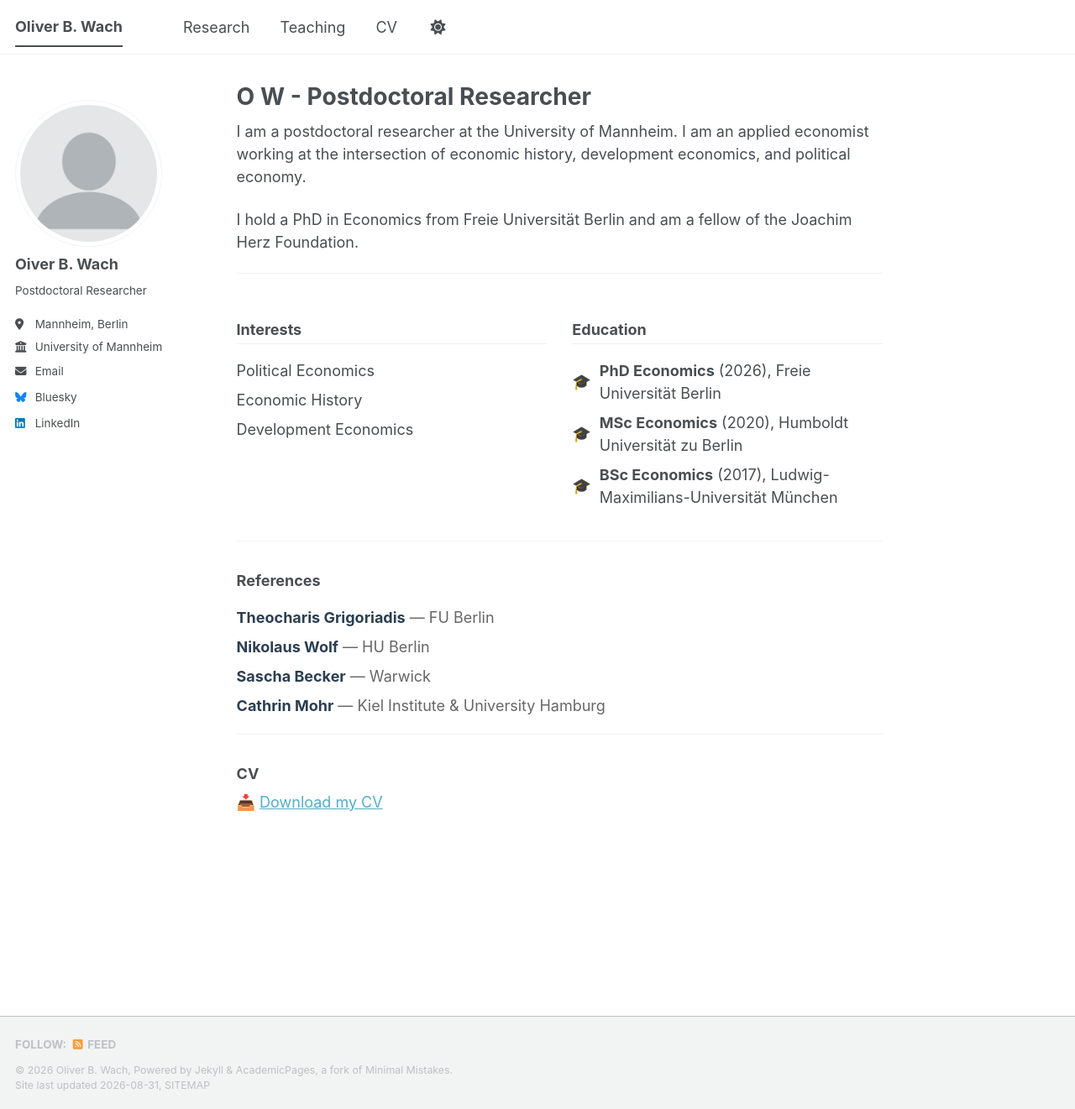
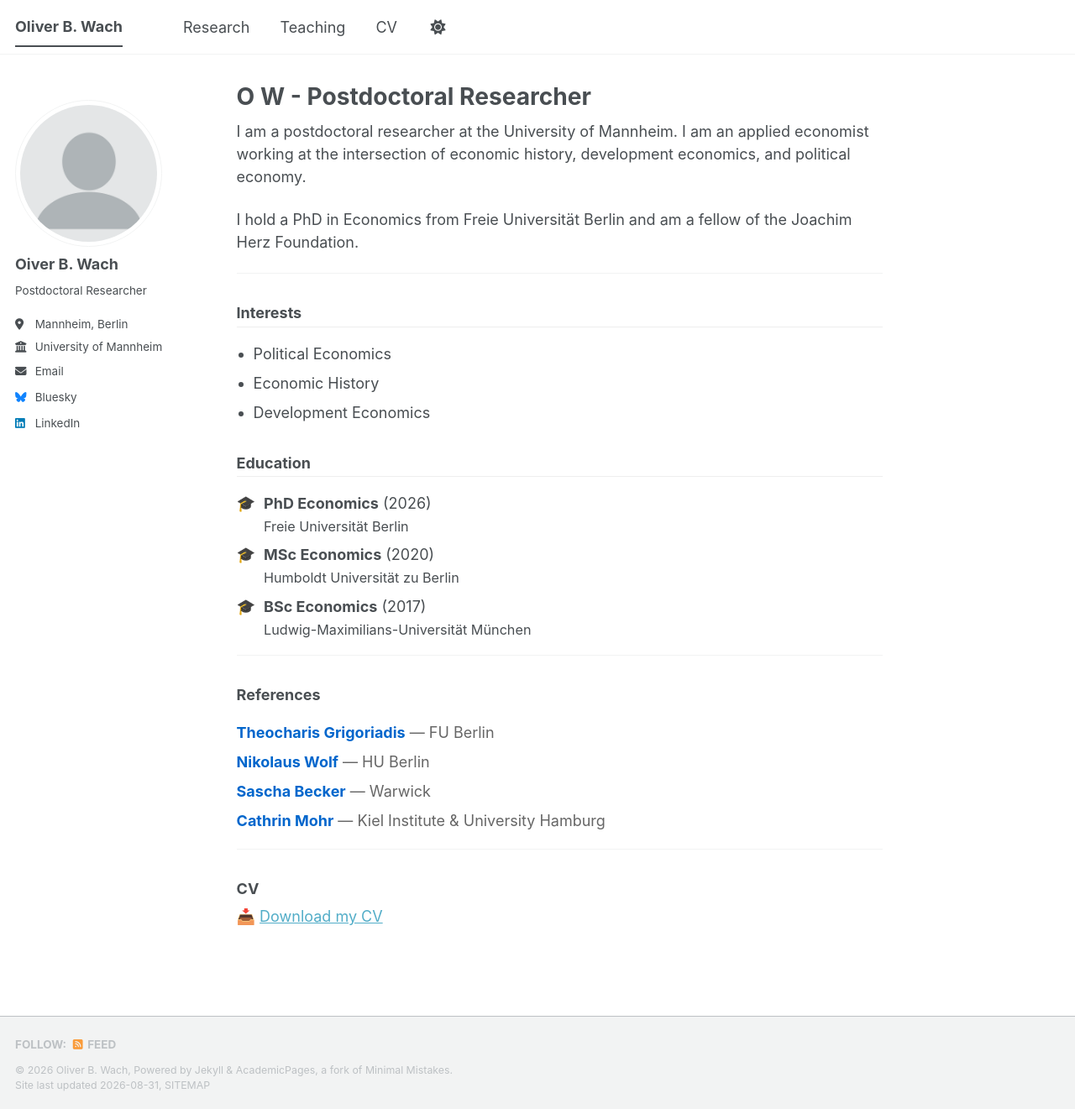
Before and after one commit to oliverwach/oliverwach.github.io, a Jekyll site: the page built from _pages/about.md, in a window 1280 px wide and 1321 px high. Shown: the whole window at 84% size. Built offline with Jekyll 4.4.1, drawn with Linux system fonts in a browser that asks for light colours; a style sheet for code colours, icons or effects is not loaded.

Commit message:
Update about.md

```diff
--- a/_pages/about.md
+++ b/_pages/about.md
@@ -12,41 +12,41 @@ I am a postdoctoral researcher at the University of Mannheim. I am an applied ec
 I hold a PhD in Economics from Freie Universität Berlin and am a fellow of the Joachim Herz Foundation.
 
 ---
-<div style="display: flex; gap: 30px; margin: 20px 0;">
-  <!-- Interests Column -->
-  <div style="flex: 1;">
-    <h3 style="border-bottom: 1px solid #eee; padding-bottom: 5px;">Interests</h3>
-    <ul style="list-style: none; padding-left: 0;">
-      <li style="margin-bottom: 8px;">Political Economics</li>
-      <li style="margin-bottom: 8px;">Economic History</li>
-      <li style="margin-bottom: 8px;">Development Economics</li>
-    </ul>
-  </div>
+<div style="flex: 1;">
+  <h3 style="border-bottom: 1px solid #eee; padding-bottom: 5px;">Interests</h3>
+  <ul style="list-style: disc; padding-left: 20px;">
+    <li style="margin-bottom: 8px;">Political Economics</li>
+    <li style="margin-bottom: 8px;">Economic History</li>
+    <li style="margin-bottom: 8px;">Development Economics</li>
+  </ul>
+</div>
 
-  <!-- Education Column -->
-  <div style="flex: 1;">
-    <h3 style="border-bottom: 1px solid #eee; padding-bottom: 5px;">Education</h3>
-    <ul style="list-style: none; padding-left: 0;">
-      <li style="margin-bottom: 8px; display: flex; align-items: center;">
-        <span style="margin-right: 10px;">🎓</span>
-        <div>
-          <strong>PhD Economics</strong> (2026), Freie Universität Berlin
-        </div>
-      </li>
-      <li style="margin-bottom: 8px; display: flex; align-items: center;">
-        <span style="margin-right: 10px;">🎓</span>
-        <div>
-          <strong>MSc Economics</strong> (2020), Humboldt Universität zu Berlin
-        </div>
-      </li>
-      <li style="margin-bottom: 8px; display: flex; align-items: center;">
-        <span style="margin-right: 10px;">🎓</span>
-        <div>
-          <strong>BSc Economics</strong> (2017), Ludwig-Maximilians-Universität München
-        </div>
-      </li>
-    </ul>
-  </div>
+<!-- Education Column -->
+<div style="flex: 1;">
+  <h3 style="border-bottom: 1px solid #eee; padding-bottom: 5px;">Education</h3>
+  <ul style="list-style: none; padding-left: 0;">
+    <li style="margin-bottom: 8px; display: flex; align-items: flex-start;">
+      <span style="margin-right: 10px;">🎓</span>
+      <div>
+        <div><strong>PhD Economics</strong> (2026)</div>
+        <div style="font-size: 0.9em; margin-top: 2px;">Freie Universität Berlin</div>
+      </div>
+    </li>
+    <li style="margin-bottom: 8px; display: flex; align-items: flex-start;">
+      <span style="margin-right: 10px;">🎓</span>
+      <div>
+        <div><strong>MSc Economics</strong> (2020)</div>
+        <div style="font-size: 0.9em; margin-top: 2px;">Humboldt Universität zu Berlin</div>
+      </div>
+    </li>
+    <li style="margin-bottom: 8px; display: flex; align-items: flex-start;">
+      <span style="margin-right: 10px;">🎓</span>
+      <div>
+        <div><strong>BSc Economics</strong> (2017)</div>
+        <div style="font-size: 0.9em; margin-top: 2px;">Ludwig-Maximilians-Universität München</div>
+      </div>
+    </li>
+  </ul>
 </div>
 
 ---
@@ -54,25 +54,25 @@ I hold a PhD in Economics from Freie Universität Berlin and am a fellow of the
 <div style="margin: 20px 0;">
   <ul style="list-style: none; padding-left: 0;">
     <li style="margin-bottom: 8px;">
-      <a href="https://sites.google.com/view/tgrigoriadis/home" target="_blank" style="color: #2c3e50; text-decoration: none;">
+      <a href="https://sites.google.com/view/tgrigoriadis/home" target="_blank" style="color: #0066cc; text-decoration: none;">
         <strong>Theocharis Grigoriadis</strong>
       </a>
       <span style="color: #666;"> — FU Berlin</span>
     </li>
     <li style="margin-bottom: 8px;">
-      <a href="https://sites.google.com/site/nikolauswolf01" target="_blank" style="color: #2c3e50; text-decoration: none;">
+      <a href="https://sites.google.com/site/nikolauswolf01" target="_blank" style="color: #0066cc; text-decoration: none;">
         <strong>Nikolaus Wolf</strong>
       </a>
       <span style="color: #666;"> — HU Berlin</span>
     </li>
     <li style="margin-bottom: 8px;">
-      <a href="https://www.sobecker.de/" target="_blank" style="color: #2c3e50; text-decoration: none;">
+      <a href="https://www.sobecker.de/" target="_blank" style="color: #0066cc; text-decoration: none;">
         <strong>Sascha Becker</strong>
       </a>
       <span style="color: #666;"> — Warwick</span>
     </li>
     <li style="margin-bottom: 8px;">
-      <a href="https://sites.google.com/view/cathrinmohr/home" target="_blank" style="color: #2c3e50; text-decoration: none;">
+      <a href="https://sites.google.com/view/cathrinmohr/home" target="_blank" style="color: #0066cc; text-decoration: none;">
         <strong>Cathrin Mohr</strong>
       </a>
       <span style="color: #666;"> — Kiel Institute & University Hamburg</span>
```
